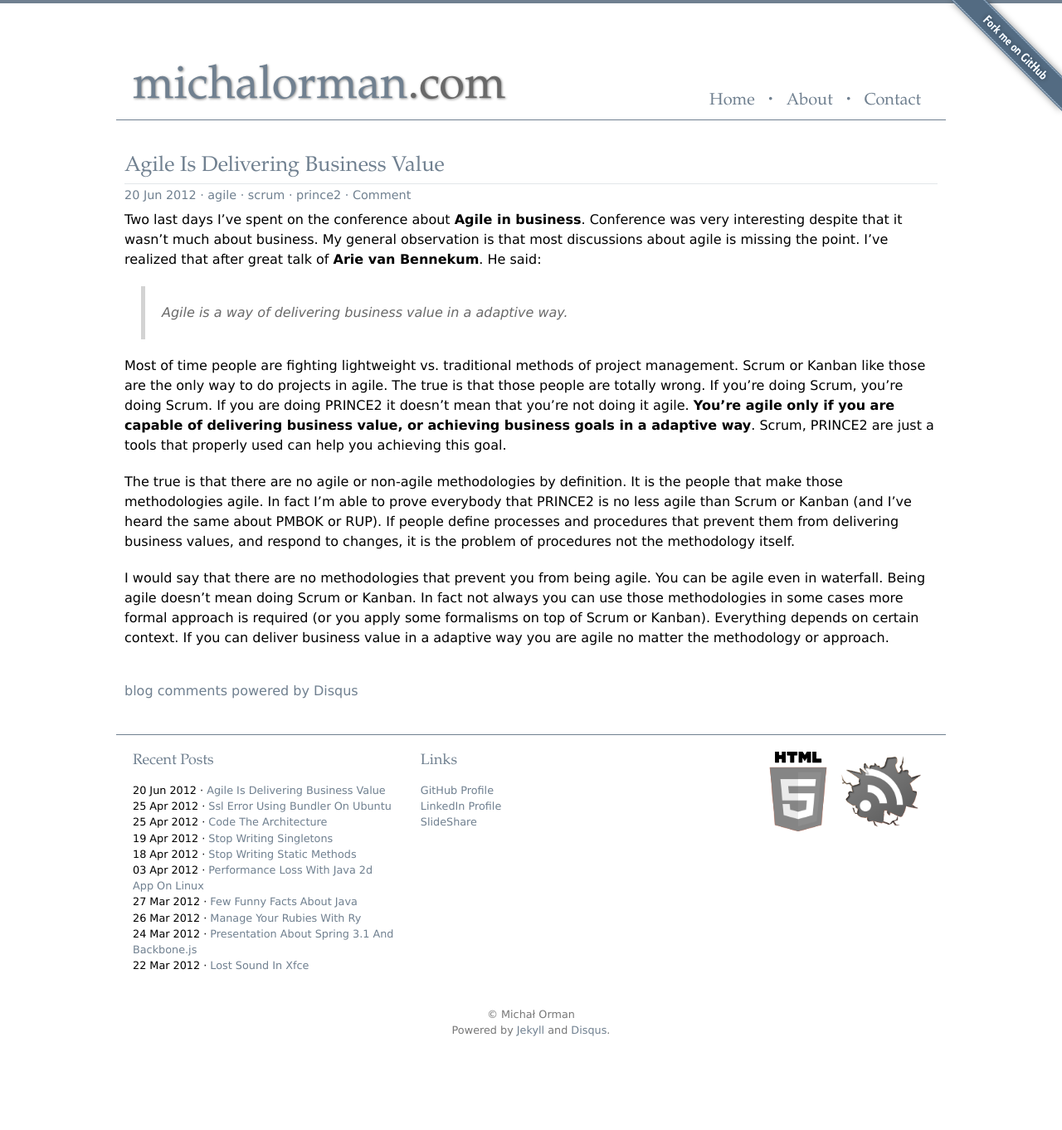
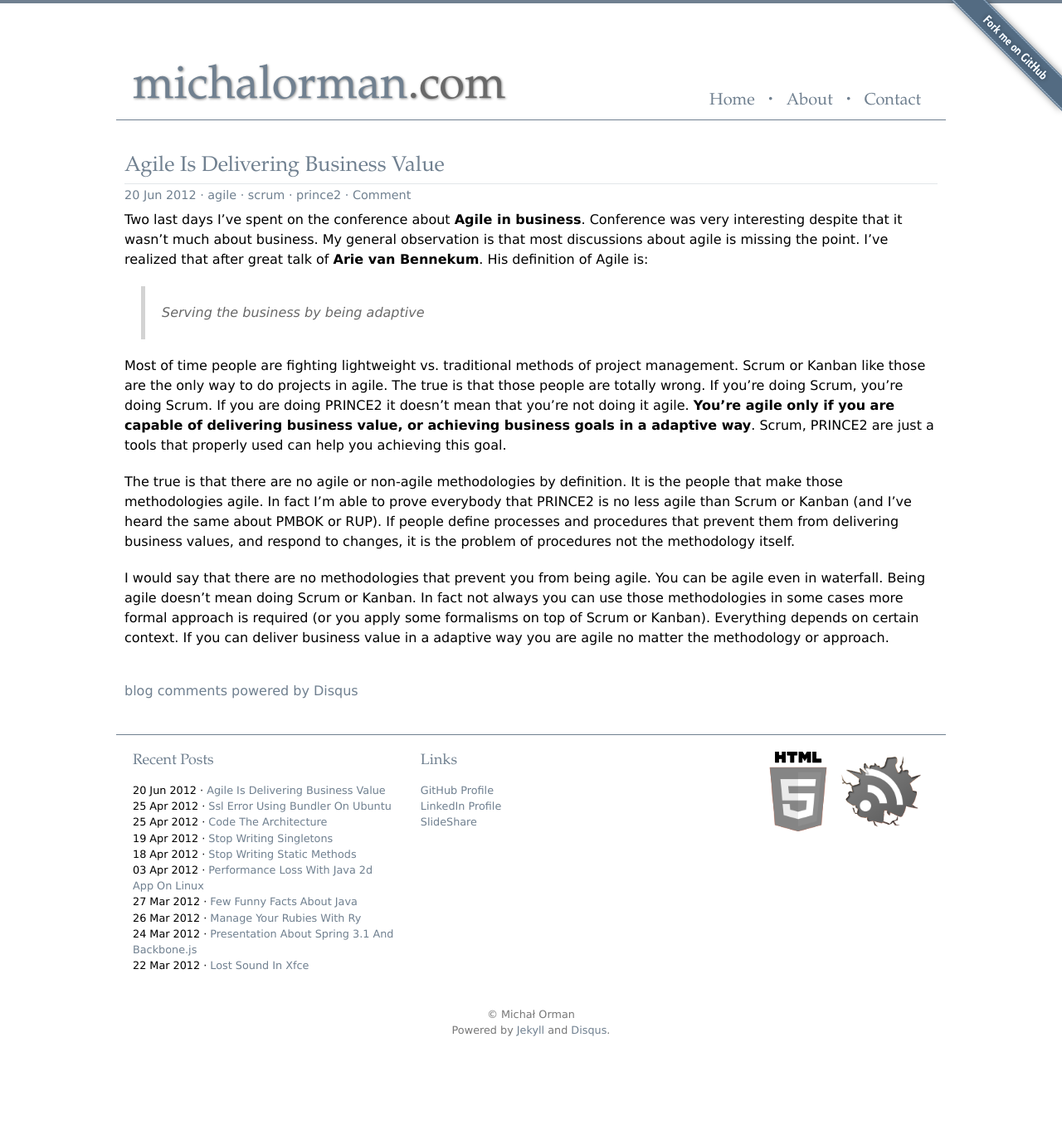
Before and after one commit to michalorman/michalorman.github.com, a Jekyll site: the page built from _posts/2012-06-20-agile-is-delivering-business-value.md, in a window 1280 px wide. Shown: the whole page at 83% size. Built offline with Jekyll 4.4.1, drawn with Linux system fonts in a browser that asks for light colours; Markdown is read by kramdown in place of the engine named in the settings; comment, search, counter and statistics services are not loaded.

Commit message:
Modified agile in business post.

```diff
--- a/_posts/2012-06-20-agile-is-delivering-business-value.md
+++ b/_posts/2012-06-20-agile-is-delivering-business-value.md
@@ -6,9 +6,9 @@ Two last days I've spent on the conference about **Agile in
 business**. Conference was very interesting despite that it wasn't
 much about business. My general observation is that most discussions
 about agile is missing the point. I've realized that after great talk
-of **Arie van Bennekum**. He said:
+of **Arie van Bennekum**. His definition of Agile is:
 
-> Agile is a way of delivering business value in a adaptive way.
+> Serving the business by being adaptive
 
 Most of time people are fighting lightweight vs. traditional methods
 of project management. Scrum or Kanban like those are the only way to do
```
